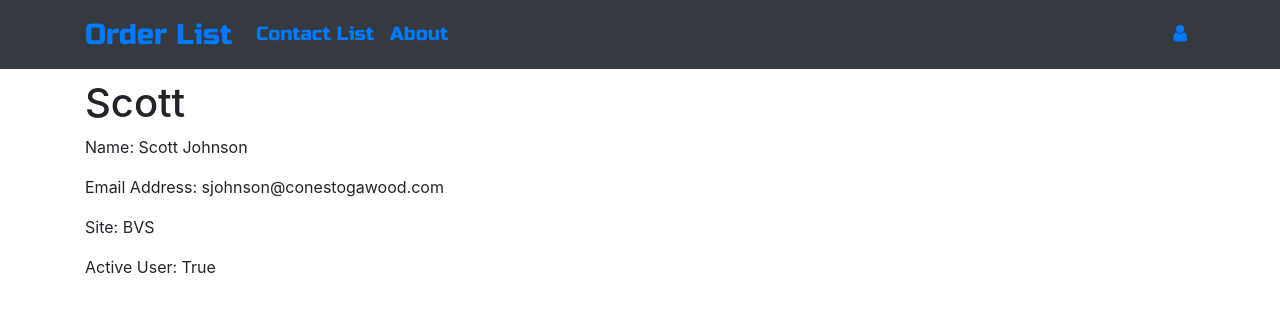
After one commit to ScoJoh75/SpecialOrderManager, a Django app: page /contact/1 in a window 1280 px wide. The commit adds this page. Shown: the top 312 px of the page. Run offline with Django 3.2, Linux system fonts and the light colour scheme; data comes from the database, SQL or seed files in the repository; both versions use the stored data as it was after the commit; some libraries are stand-ins or nearby versions.

Commit message:
Fixes a few issues and adds in the contact pages.

```diff
--- a/ordermanager/forms.py
+++ b/ordermanager/forms.py
@@ -39,7 +39,7 @@ class ContactForm(forms.ModelForm):
         model = Contact
         fields = ('first_name', 'last_name', 'email_address', 'site', 'active')
 
-        widgets= {
+        widgets = {
             'first_name': forms.TextInput(attrs={'class': 'textinputclass'}),
             'last_name': forms.TextInput(attrs={'class': 'textinputclass'}),
             'email_address': forms.EmailInput(attrs={'class': 'textinputclass'}),
--- a/ordermanager/models.py
+++ b/ordermanager/models.py
@@ -108,5 +108,8 @@ class Contact(models.Model):
         self.active = False
         self.save()
 
+    def get_absolute_url(self):
+        return reverse("contact_detail", kwargs={'pk': self.pk})
+
     def __str__(self):
-        return self.first_name + " " + self.last_name
+        return f"{self.first_name} {self.last_name}"
--- a/ordermanager/static/css/ordermanager.css
+++ b/ordermanager/static/css/ordermanager.css
@@ -1,6 +1,6 @@
 .techfont{
     font-family: 'Russo One', sans-serif;
-    font-size: 1.5em;
+    font-size: 1.2em;
     margin-bottom: 10px;
 }
 
--- a/ordermanager/templates/ordermanager/base.html
+++ b/ordermanager/templates/ordermanager/base.html
@@ -17,18 +17,19 @@
 </head>
 <body>
     <!-- Navigation -->
-    <nav class="navbar navbar-expand-lg bg-light techfont">
+    <nav class="navbar navbar-expand-lg bg-dark techfont">
         <div class="container">
             <div class="navbar-nav align-items-center">
-                <a class='navbar-brand bigbrand' href="{% url 'order_list' %}">Main</a>
+                <a class='navbar-brand bigbrand' href="{% url 'order_list' %}">Order List</a>
+                <a class="nav-item nav-link" href="{% url 'contact_list' %}">Contact List</a>
                 <a class="nav-item nav-link" href="{% url 'about' %}">About</a>
-                <a class="nav-item nav-link" href="#">##</a>
             </div>
             <div class="navbar-nav align-items-center ml-auto">
                 {% if user.is_authenticated %}
                     <a class="nav-item nav-link" href="{% url 'order_new' %}">New Order</a>
+                    <a class="nav-item nav-link" href="{% url 'contact_new' %}">New Contact</a>
                     <a class="nav-item nav-link" href="{% url 'logout' %}">Log Out</a>
-                    <a>  Welcome: {{ user.username }}</a>
+                    <a class="welcome">  Welcome: {{ user.username }}</a>
                     {% else %}
                     <a class="nav-item nav-link" href="{% url 'login' %}" aria-label="Login"><span class="fa fa-user"></span></a>
                 {% endif %}
--- /dev/null
+++ b/ordermanager/templates/ordermanager/contact_detail.html
@@ -0,0 +1,18 @@
+{% extends "ordermanager/base.html" %}
+{% block content %}
+
+    <h1 class="contacttitle">{{ contact.first_name }}</h1>
+
+    <p>Name: {{ contact.first_name|safe|linebreaksbr }} {{ contact.last_name|safe|linebreaksbr }}</p>
+    <p>Email Address: {{ contact.email_address|safe|linebreaksbr }}</p>
+    <p>Site: {{ contact.site|safe|linebreaksbr }}</p>
+    <p>Active User: {{ contact.active|safe|linebreaksbr }}</p>
+
+    {% if user.is_authenticated %}
+        <a class="btn btn-primary" href="{% url 'contact_edit' pk=contact.pk %}">
+{#            <span class="glyphicon glyphicon-pencil"></span>#}
+            Edit
+        </a>
+    {% endif %}
+
+{% endblock %}
--- a/ordermanager/urls.py
+++ b/ordermanager/urls.py
@@ -7,6 +7,7 @@ urlpatterns = [
     path('order/<int:pk>', views.OrderDetailView.as_view(), name='order_detail'),
     path('order/new/', views.CreateOrderView.as_view(), name='order_new'),
     path('order/<int:pk>/edit/', views.OrderUpdateView.as_view(), name='order_edit'),
+    path('contacts/', views.ContactListView.as_view(), name='contact_list'),
     path('contact/<int:pk>', views.ContactDetailView.as_view(), name='contact_detail'),
     path('contact/new/', views.AddContactView.as_view(), name='contact_new'),
     path('contact/<int:pk>/edit/', views.ContactUpdateView.as_view(), name='contact_edit'),
--- a/specialorders/urls.py
+++ b/specialorders/urls.py
@@ -14,6 +14,7 @@ Including another URLconf
     2. Add a URL to urlpatterns:  path('blog/', include('blog.urls'))
 """
 from django.contrib import admin
+from django.conf import settings
 from django.urls import path, include
 from django.contrib.auth import views
 
@@ -21,5 +22,12 @@ urlpatterns = [
     path('', include('ordermanager.urls')),
     path('admin/', admin.site.urls),
     path('accounts/login/', views.LoginView.as_view(template_name='registration/login.html'), name='login'),
-    path('accounts/logout/', views.LogoutView.as_view(), name='logout', kwargs={'next_page': '/'}),
+    path('accounts/logout/', views.LogoutView.as_view(next_page=settings.LOGOUT_REDIRECT_URL), name='logout'),
+    # path('accounts/', include('django.contrib.auth.urls')),
 ]
+
+if settings.DEBUG:
+    import debug_toolbar
+    urlpatterns = [
+        path('__debug__/', include(debug_toolbar.urls))
+    ] + urlpatterns
```
Also changed, not shown: ordermanager/templates/ordermanager/contact_form.html (added, +9 -0 lines), ordermanager/templates/ordermanager/contact_list.html (added, +10 -0 lines), ordermanager/templates/ordermanager/order_detail.html (+4 -3 lines), specialorders/settings.py (+7 -3 lines), db.sqlite3.
